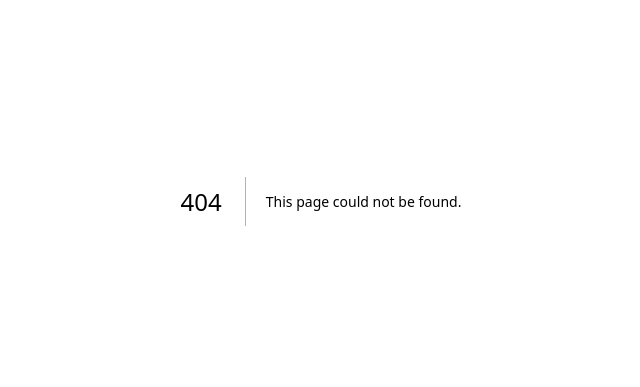
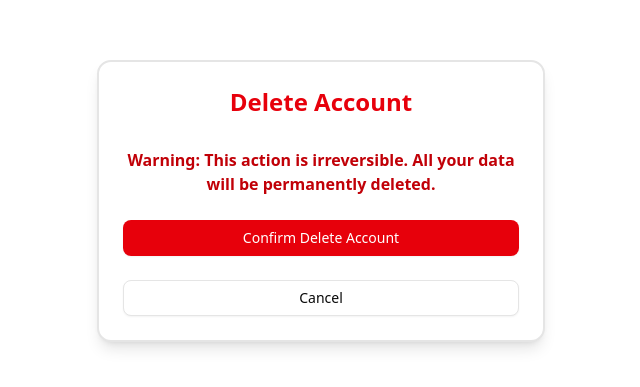
Before and after one commit to nileshjaiswar06/tutorial-medica-app-mern-android, a Next.js app in the folder frontend/: page /doctor/profile/delete in a window 1280 px wide. Before the commit this address had no page. Shown: the part 199-586 px from the top of the page, without its empty margins (319-959 px from the left). Built offline with nearby package versions, Linux system fonts and the light colour scheme.

Commit message:
created new page to delete account

```diff
--- /dev/null
+++ b/frontend/src/app/doctor/profile/delete/page.js
@@ -0,0 +1,66 @@
+"use client";
+
+import { useRouter } from "next/navigation";
+import { useState } from "react";
+import axios from "axios";
+import { Button } from "@/components/ui/button";
+import { Card, CardContent, CardHeader, CardTitle } from "@/components/ui/card";
+import { toast } from "sonner";
+
+export default function DoctorDeleteAccountPage() {
+  const router = useRouter();
+  const [loading, setLoading] = useState(false);
+
+  const handleDelete = async () => {
+    if (!confirm("Are you sure you want to delete your account? This action cannot be undone.")) return;
+    setLoading(true);
+    try {
+      const token = localStorage.getItem("accessToken");
+      await axios.delete("http://localhost:5000/v1/user", { headers: { Authorization: `Bearer ${token}` } });
+      localStorage.removeItem("user");
+      localStorage.removeItem("accessToken");
+      toast.success("Account deleted successfully.");
+      router.push("/");
+    } catch (error) {
+      const errorMessage = error.response?.data?.message || error.response?.data?.error || error.message || 'Delete failed';
+      toast.error(errorMessage);
+    } finally {
+      setLoading(false);
+    }
+  };
+
+  return (
+    <div className="min-h-screen flex items-center justify-center bg-background py-12 px-4 sm:px-6 lg:px-8">
+      <Card className="w-full max-w-md border-2 shadow-lg">
+        <CardHeader>
+          <CardTitle className="text-2xl font-bold text-center text-red-600">Delete Account</CardTitle>
+        </CardHeader>
+        <CardContent>
+          <div className="space-y-6">
+            <p className="text-center text-red-700 font-semibold">
+              Warning: This action is irreversible. All your data will be permanently deleted.
+            </p>
+            <Button
+              type="button"
+              variant="destructive"
+              className="w-full"
+              onClick={handleDelete}
+              disabled={loading}
+            >
+              {loading ? "Deleting..." : "Confirm Delete Account"}
+            </Button>
+            <Button
+              type="button"
+              variant="outline"
+              className="w-full"
+              onClick={() => router.push("/doctor/profile/edit")}
+              disabled={loading}
+            >
+              Cancel
+            </Button>
+          </div>
+        </CardContent>
+      </Card>
+    </div>
+  );
+}
--- a/frontend/src/app/doctor/profile/edit/page.js
+++ b/frontend/src/app/doctor/profile/edit/page.js
@@ -159,24 +159,6 @@ export default function DoctorProfileEditPage() {
     }
   };
 
-  const handleDelete = async () => {
-    if (!confirm("Are you sure you want to delete your account? This action cannot be undone.")) return;
-    setLoading(true);
-    try {
-      const token = localStorage.getItem("accessToken");
-      await axios.delete("http://localhost:5000/v1/user", { headers: { Authorization: `Bearer ${token}` } });
-      localStorage.removeItem("user");
-      localStorage.removeItem("accessToken");
-      toast.success("Account deleted successfully.");
-      router.push("/login");
-    } catch (error) {
-      const errorMessage = error.response?.data?.message || error.response?.data?.error || error.message || 'Delete failed';
-      toast.error(errorMessage);
-    } finally {
-      setLoading(false);
-    }
-  };
-
   const doctorMaxDate = new Date();
   doctorMaxDate.setFullYear(doctorMaxDate.getFullYear() - 22);
 
@@ -314,9 +296,12 @@ export default function DoctorProfileEditPage() {
                 <Button type="submit" className="w-full bg-green-600 hover:bg-green-700 text-white" disabled={loading}>
                   {loading ? "Saving..." : "Save Changes"}
                 </Button>
-                <Button type="button" variant="destructive" className="w-full" onClick={handleDelete} disabled={loading}>
-                  {loading ? "Deleting..." : "Delete Account"}
-                </Button>
+                <a
+                  href="/patient/profile/delete"
+                  className="mt-2 text-center text-red-600 underline hover:text-red-800 text-sm"
+                >
+                  Delete Account
+                </a>
               </div>
             </form>
           </CardContent>
--- /dev/null
+++ b/frontend/src/app/patient/profile/delete/page.js
@@ -0,0 +1,66 @@
+"use client";
+
+import { useRouter } from "next/navigation";
+import { useState } from "react";
+import axios from "axios";
+import { Button } from "@/components/ui/button";
+import { Card, CardContent, CardHeader, CardTitle } from "@/components/ui/card";
+import { toast } from "sonner";
+
+export default function PatientDeleteAccountPage() {
+  const router = useRouter();
+  const [loading, setLoading] = useState(false);
+
+  const handleDelete = async () => {
+    if (!confirm("Are you sure you want to delete your account? This action cannot be undone.")) return;
+    setLoading(true);
+    try {
+      const token = localStorage.getItem("accessToken");
+      await axios.delete("http://localhost:5000/v1/user", { headers: { Authorization: `Bearer ${token}` } });
+      localStorage.removeItem("user");
+      localStorage.removeItem("accessToken");
+      toast.success("Account deleted successfully.");
+      router.push("/");
+    } catch (error) {
+      const errorMessage = error.response?.data?.message || error.response?.data?.error || error.message || 'Delete failed';
+      toast.error(errorMessage);
+    } finally {
+      setLoading(false);
+    }
+  };
+
+  return (
+    <div className="min-h-screen flex items-center justify-center bg-background py-12 px-4 sm:px-6 lg:px-8">
+      <Card className="w-full max-w-md border-2 shadow-lg">
+        <CardHeader>
+          <CardTitle className="text-2xl font-bold text-center text-red-600">Delete Account</CardTitle>
+        </CardHeader>
+        <CardContent>
+          <div className="space-y-6">
+            <p className="text-center text-red-700 font-semibold">
+              Warning: This action is irreversible. All your data will be permanently deleted.
+            </p>
+            <Button
+              type="button"
+              variant="destructive"
+              className="w-full"
+              onClick={handleDelete}
+              disabled={loading}
+            >
+              {loading ? "Deleting..." : "Confirm Delete Account"}
+            </Button>
+            <Button
+              type="button"
+              variant="outline"
+              className="w-full"
+              onClick={() => router.push("/patient/profile/edit")}
+              disabled={loading}
+            >
+              Cancel
+            </Button>
+          </div>
+        </CardContent>
+      </Card>
+    </div>
+  );
+}
--- a/frontend/src/app/patient/profile/edit/page.js
+++ b/frontend/src/app/patient/profile/edit/page.js
@@ -149,24 +149,6 @@ export default function PatientProfileEditPage() {
     }
   };
 
-  const handleDelete = async () => {
-    if (!confirm("Are you sure you want to delete your account? This action cannot be undone.")) return;
-    setLoading(true);
-    try {
-      const token = localStorage.getItem("accessToken");
-      await axios.delete("http://localhost:5000/v1/user", { headers: { Authorization: `Bearer ${token}` } });
-      localStorage.removeItem("user");
-      localStorage.removeItem("accessToken");
-      toast.success("Account deleted successfully.");
-      router.push("/login");
-    } catch (error) {
-      const errorMessage = error.response?.data?.message || error.response?.data?.error || error.message || 'Delete failed';
-      toast.error(errorMessage);
-    } finally {
-      setLoading(false);
-    }
-  };
-
   return (
     <div className="min-h-screen flex items-center justify-center bg-background py-12 px-4 sm:px-6 lg:px-8">
       <div className="relative w-full max-w-md">
@@ -285,9 +267,12 @@ export default function PatientProfileEditPage() {
                 <Button type="submit" className="w-full bg-green-600 hover:bg-green-700 text-white" disabled={loading}>
                   {loading ? "Saving..." : "Save Changes"}
                 </Button>
-                <Button type="button" variant="destructive" className="w-full" onClick={handleDelete} disabled={loading}>
-                  {loading ? "Deleting..." : "Delete Account"}
-                </Button>
+                <a
+                  href="/patient/profile/delete"
+                  className="mt-2 text-center text-red-600 underline hover:text-red-800 text-sm"
+                >
+                  Delete Account
+                </a>
               </div>
             </form>
           </CardContent>
```
